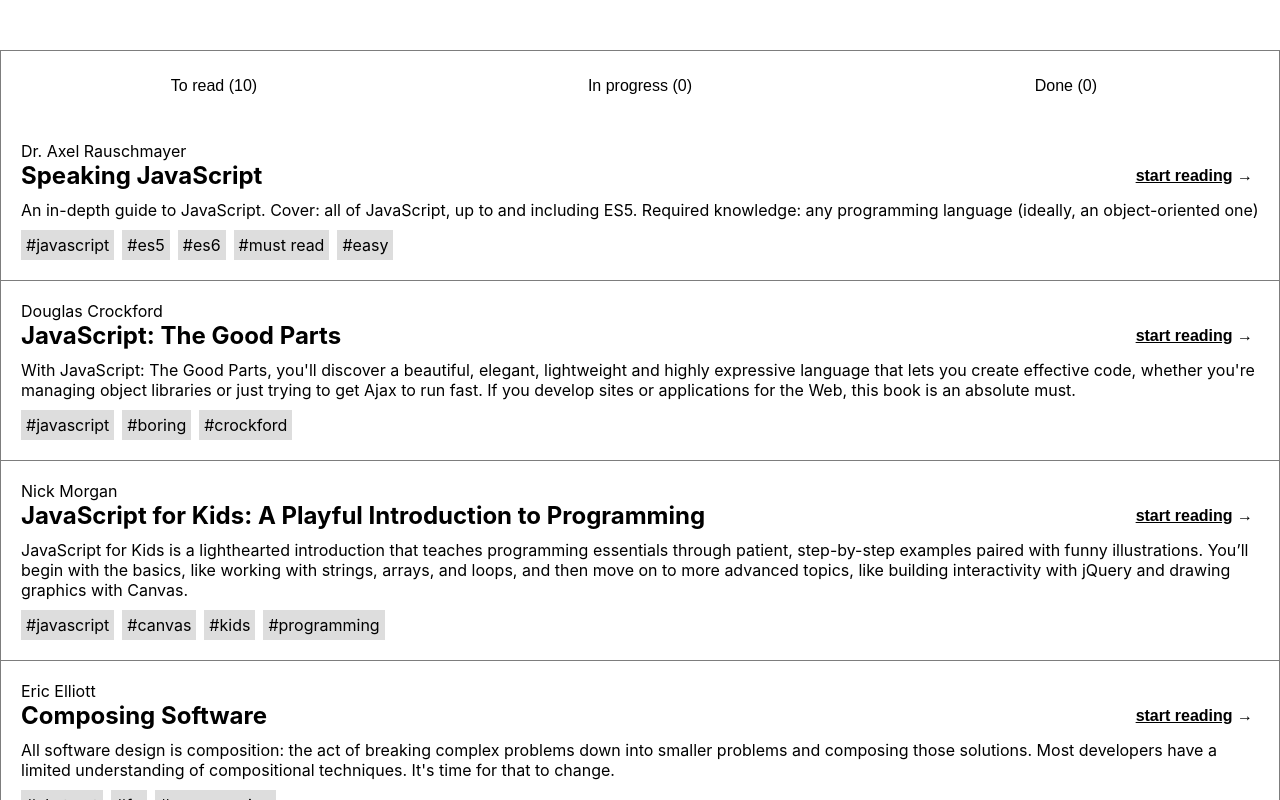
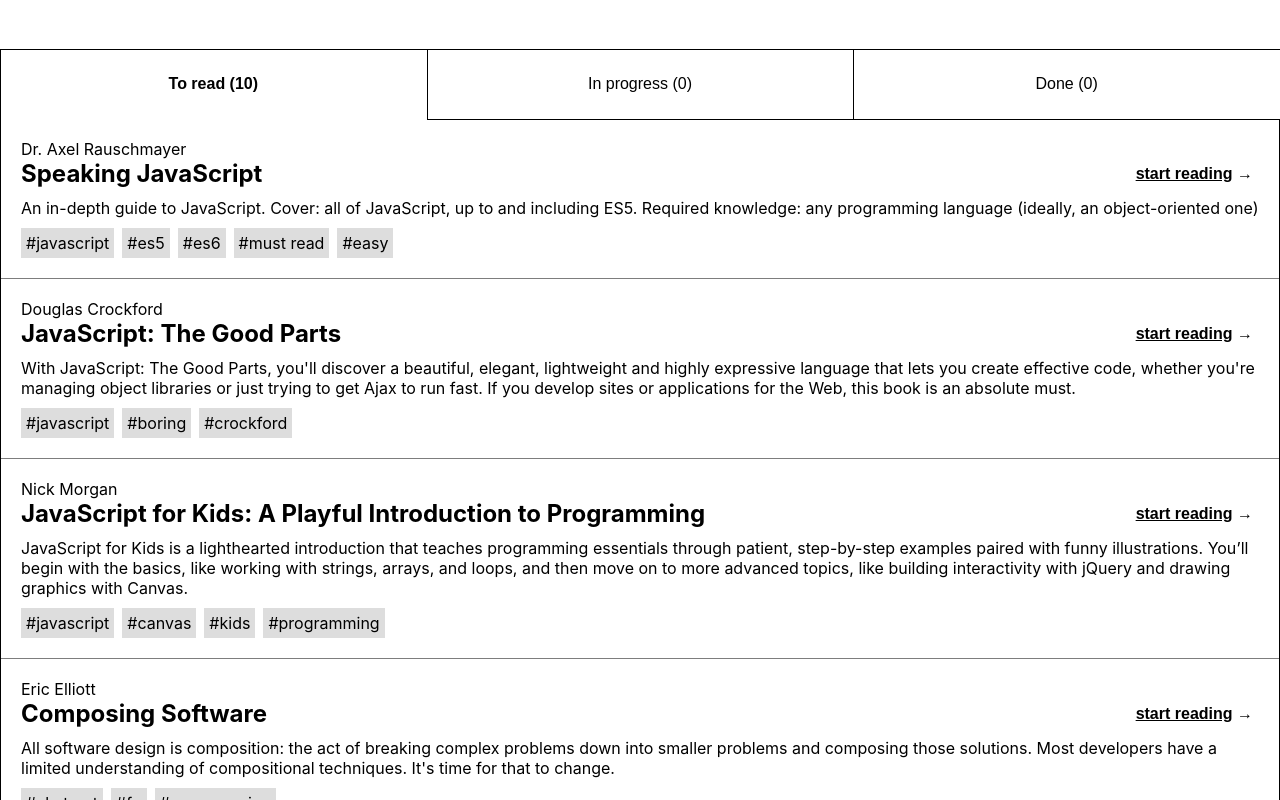
Before and after one commit to mirexdoors/2gis-test, a React (Create React App) app: page / in a window 1280 px wide. Shown: the top 800 px of the page. Built offline with nearby package versions, Linux system fonts and the light colour scheme.

Commit message:
add border for current tab

```diff
--- a/src/App.css
+++ b/src/App.css
@@ -1,5 +1,9 @@
 * {
   box-sizing: border-box;
+}
+button {
+  border: 0;
+  outline: none;
 }
 .App {
   display: flex;
--- a/src/actions/books.js
+++ b/src/actions/books.js
@@ -32,7 +32,7 @@
 
   if (currentBookIndex > -1) {
     const nextStatus = bookProgressFlowLinks[currentStatus];
-    currentBooksStore[nextStatus].items.push(currentListItems[currentBookIndex])
+    currentBooksStore[nextStatus].items.push(currentListItems[currentBookIndex]);
     currentListItems.splice(currentBookIndex, 1);
   }
 
--- a/src/components/BooksTabItem/BooksTabItem.css
+++ b/src/components/BooksTabItem/BooksTabItem.css
@@ -1,21 +1,35 @@
-.BooksFilters__item {
+.booksFilters__item {
     display: flex;
     justify-content: center;
     align-items: center;
-    width: 33.33%;
+    width: calc(100% / 3);
     height: 70px;
+    margin: -1px 0 0;
+    box-shadow:
+            1px 0 0 0 #000,
+            0 1px 0 0 #000,
+            1px 1px 0 0 #000,
+            1px 0 0 0 #000 inset,
+            0 1px 0 0 #000 inset;
     font-size: 16px;
     background-color: transparent;
     cursor: pointer;
-    border: none;
     outline: none;
 }
-.BooksFilters__item:hover {
+
+.booksFilters__item:hover {
     background-color: #eee;
 }
-.BooksFilters__item.BooksFilters__item--active {
-    border-bottom: none;
+
+.booksFilters__item.booksFilters__item--active {
+    box-shadow:  1px 0 0 0 #000,
+    0 0 0 0 #000,
+    1px 0 0 0 #000,
+    1px 0 0 0 #000 inset,
+    0 1px 0 0 #000 inset;
+    font-weight: bold;
 }
-.BooksFilters__item:hover.BooksFilters__item--active {
+
+.booksFilters__item:hover.booksFilters__item--active {
     background-color: transparent;
 }
--- a/src/components/BooksTabItem/BooksTabItem.js
+++ b/src/components/BooksTabItem/BooksTabItem.js
@@ -1,14 +1,13 @@
 import React from "react";
 import './BooksTabItem.css';
 
-const BooksTabItem = ({title, amount, index, onTabSelect}) => {
+const BooksTabItem = ({title, amount, index, isActive, onTabSelect}) => {
   const selectTab = (e) => {
-    if (e.currentTarget.value)
-      onTabSelect(e.currentTarget.value);
+   return  e.currentTarget.value ? onTabSelect( e.currentTarget.value) : false;
   };
   return (
       <button
-          className="BooksFilters__item"
+          className={`booksFilters__item ${isActive ? 'booksFilters__item--active': ''}`}
           value={index}
           onClick={selectTab}
       >
--- a/src/containers/Books/Books.css
+++ b/src/containers/Books/Books.css
@@ -1,6 +1,6 @@
 .Books__wrapper {
     display: flex;
     flex-direction: column;
-    border: solid 1px #7d7d7d;
+    border-bottom: solid 1px #7d7d7d;
     width: 100%;
 }
--- a/src/containers/Books/Books.js
+++ b/src/containers/Books/Books.js
@@ -13,7 +13,7 @@
 class Books extends Component {
   constructor(props) {
     super(props);
-    this.state = {
+   this.state = {
       tabIndex: 0,
     };
     this.fetchBooks = this.props.booksActions.fetchBooks.bind(this);
@@ -38,6 +38,7 @@
           <div className="Books Books__wrapper">
             <BooksTabs
                 books={allBooks}
+                currentIndex={Number(this.state.tabIndex)}
                 onTabSelect={(index)=>this.setState({tabIndex: index})}
             />
             {[...bookListComponents][this.state.tabIndex]}
--- a/src/containers/BooksList/BooksList.css
+++ b/src/containers/BooksList/BooksList.css
@@ -0,0 +1,4 @@
+.booksList__wrapper {
+    border-left: 1px solid #000;
+    border-right: 1px solid #000;
+}
--- a/src/containers/BooksTabs/BooksTabs.css
+++ b/src/containers/BooksTabs/BooksTabs.css
@@ -1,3 +1,3 @@
-.BooksFilters__list {
+.booksFilters__list {
     display: flex;
 }
--- a/src/containers/BooksTabs/BooksTabs.js
+++ b/src/containers/BooksTabs/BooksTabs.js
@@ -10,14 +10,16 @@
 
   render() {
     if (this.props.books) {
-      const books =  Object.assign({}, this.props.books);
+      const books = Object.assign({}, this.props.books);
+      console.log(this.props)
       return (
-          <div className="BooksFilters BooksFilters__list">
+          <div className="booksFilters booksFilters__list">
             {Object.keys(books).map((status, index) =>
                 <BooksTabItem
                     title={books[status].title}
                     amount={books[status].items ? books[status].items.length : 0}
                     index={index}
+                    isActive={index === this.props.currentIndex}
                     onTabSelect={this.props.onTabSelect}
                 />
             )}
```
